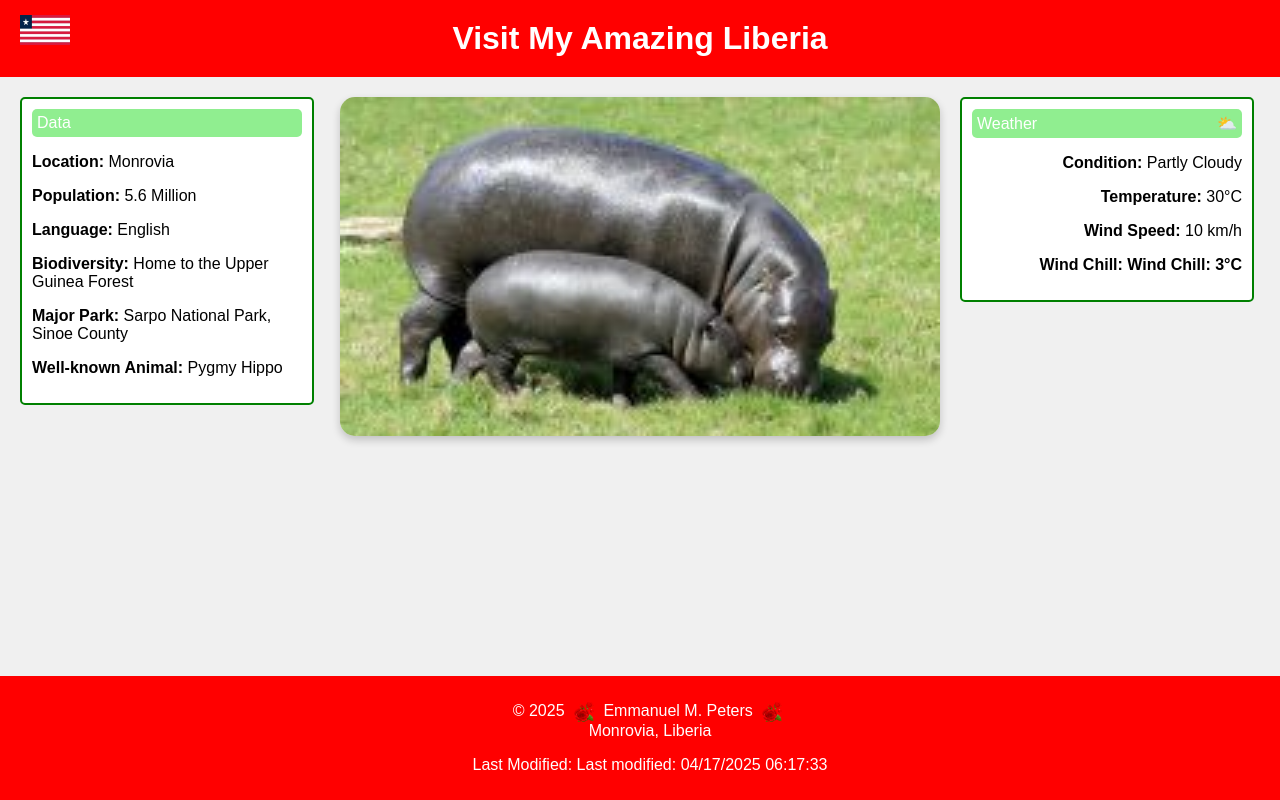
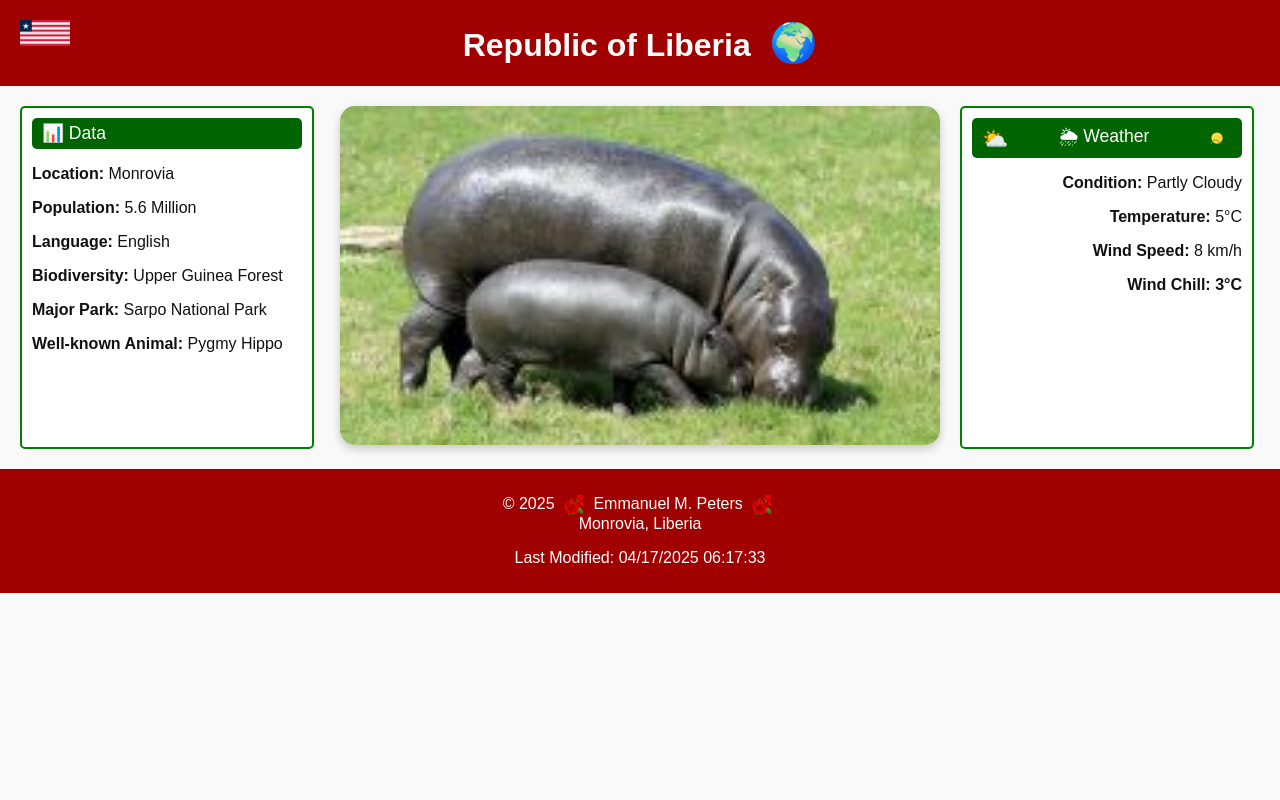
Before and after one commit to epeters2-byui/wdd131, a plain HTML site: page place.html in a window 1280 px wide. Drawn offline with Linux system fonts and the light colour scheme.

Commit message:
Redo place assignment

```diff
--- a/place.html
+++ b/place.html
@@ -1,51 +1,54 @@
 <!DOCTYPE html>
-<html lang="en">
+<html lang="en-US">
 <head>
   <meta charset="UTF-8" />
-  <meta name="viewport" content="width=device-width, initial-scale=1.0" />
+  <meta name="viewport" content="width=device-width, initial-scale=1" />
+  <meta name="description" content="WDD 131 – Dynamic Web Fundamentals - Emmanuel M. Peters">
+  <meta name="author" content="Emmanuel M. Peters">
   <title>Explore Liberia</title>
   <link rel="stylesheet" href="styles/place.css" />
   <script defer src="scripts/place.js"></script>
 </head>
 <body>
   <header>
-    <h1>
-      Visit My Amazing Liberia
-      <img src="images/flag.jpg" alt="Liberia Flag" class="liberia-flag" />
-    </h1>
+    <img src="images/flag.jpg" alt="Liberia Flag" class="liberia-flag" />
+    <h1>Republic of Liberia</h1>
   </header>
 
   <main>
     <div class="hero">
       <picture>
-        <source media="(max-width: 600px)" srcset="images/hero-small.webp" type="image/webp" />
-        <img src="images/hero-large.webp" alt="Hippo in Liberia" class="hero-image" type="image/webp" />
+        <source srcset="images/hero-small.webp" media="(max-width: 600px)" type="image/webp">
+        <source srcset="images/hero-large.webp" media="(min-width: 601px)" type="image/webp">
+        <img src="images/hero-large.jpg" alt="Pygmy Hippo in Liberia" class="hero-image" loading="lazy">
       </picture>
     </div>
 
     <section class="data-section">
-      <div class="section-heading">Data</div>
+      <div class="section-heading">📊 Data</div>
       <div class="section-content">
         <p><strong>Location:</strong> Monrovia</p>
         <p><strong>Population:</strong> 5.6 Million</p>
         <p><strong>Language:</strong> English</p>
-        <p><strong>Biodiversity:</strong> Home to the Upper Guinea Forest</p>
-        <p><strong>Major Park:</strong> Sarpo National Park, Sinoe County</p>
+        <p><strong>Biodiversity:</strong> Upper Guinea Forest</p>
+        <p><strong>Major Park:</strong> Sarpo National Park</p>
         <p><strong>Well-known Animal:</strong> Pygmy Hippo</p>
       </div>
     </section>
 
     <section class="weather-section">
       <div class="section-heading">
-        Weather <span class="weather-icon-mobile">
-
-        </span>
+        <span>🌦 Weather</span>
+        <svg class="weather-icon" xmlns="http://www.w3.org/2000/svg" viewBox="0 0 64 64">
+          <circle cx="32" cy="32" r="12" fill="#FFD93D"/>
+          <path d="M20,45c0-5,4-9,9-9s9,4,9,9" stroke="#5B8C5A" stroke-width="2" fill="none"/>
+        </svg>
       </div>
       <div class="section-content">
         <p><strong>Condition:</strong> Partly Cloudy</p>
-        <p><strong>Temperature:</strong> <span id="temperature">30</span>°C</p>
-        <p><strong>Wind Speed:</strong> <span id="windspeed">10</span> km/h</p>
-        <p><strong>Wind Chill:</strong> <span id="windChill">N/A</span></p>
+        <p><strong>Temperature:</strong> <span id="temperature">5</span>°C</p>
+        <p><strong>Wind Speed:</strong> <span id="windspeed">8</span> km/h</p>
+        <p><strong>Wind Chill:</strong> <span id="windChill">Calculating...</span></p>
       </div>
     </section>
   </main>
--- a/scripts/place.js
+++ b/scripts/place.js
@@ -1,22 +1,25 @@
 // Function for calculating the wind chill factor
 function calculateWindChill(temperature, windSpeed) {
-    if ((temperature <= 10 && windSpeed > 4.8)) {
-        return Math.round(
-            13.12 + 0.6215 * temperature - 11.37 * Math.pow(windSpeed, 0.16) + 0.3965 * temperature * Math.pow(windSpeed, 0.16)
-        );
+    if (temperature <= 10 && windSpeed > 4.8) {
+      return Math.round(
+        13.12 +
+        0.6215 * temperature -
+        11.37 * Math.pow(windSpeed, 0.16) +
+        0.3965 * temperature * Math.pow(windSpeed, 0.16)
+      ) + "°C";
     } else {
-        return "N/A";
+      return "N/A";
     }
-}
+  }
 
-// Static temperature and wind speed
-const temperature = 5;
-const windSpeed = 8;
+  document.addEventListener("DOMContentLoaded", () => {
+    // Set current year and last modified
+    document.getElementById("currentyear").textContent = new Date().getFullYear();
+    document.getElementById("lastModified").textContent = document.lastModified;
 
-// Calculate and display the wind chill
-const windChill = calculateWindChill(temperature, windSpeed);
-document.getElementById('windChill').innerText = "Wind Chill: " + windChill + "°C";
-
-// Display current year and last modified date in footer
-document.getElementById('currentyear').innerText = new Date().getFullYear();
-document.getElementById('lastModified').innerText = "Last modified: " + document.lastModified;
+    // Get values from the HTML and calculate wind chill
+    const temp = parseFloat(document.getElementById("temperature").textContent);
+    const windSpeed = parseFloat(document.getElementById("windspeed").textContent);
+    const windChill = calculateWindChill(temp, windSpeed);
+    document.getElementById("windChill").textContent = windChill;
+  });
--- a/styles/place.css
+++ b/styles/place.css
@@ -1,14 +1,14 @@
-/* Global Styles */
+/* General Styling */
 body {
     font-family: Arial, sans-serif;
     margin: 0;
-    padding: 0;
-    background-color: #f0f0f0;
+    background-color: #f9f9f9;
+    color: #111;
   }
 
   header {
-    background-color: red;
-    color: white;
+    background-color: #a00000;
+    color: #fff;
     padding: 20px;
     display: flex;
     align-items: center;
@@ -18,19 +18,25 @@ header {
 
   .liberia-flag {
     width: 50px;
-    height: 30px;
-    margin-right: 10px;
+    height: auto;
     position: absolute;
     left: 20px;
-    top: 15px;
+    top: 20px;
   }
 
-header h1 {
+  h1 {
     margin: 0;
     text-align: center;
   }
 
-/* Main Layout */
+  /* Pseudo-element Emoticon */
+  header h1::after {
+    content: " 🌍";
+    font-size: 1.2em;
+    margin-left: 8px;
+  }
+
+  /* Layout */
   main {
     display: grid;
     grid-template-areas:
@@ -38,14 +44,10 @@ main {
     grid-template-columns: 1fr 2fr 1fr;
     gap: 20px;
     padding: 20px;
-    align-items: start;
   }
 
-/* Hero Image */
   .hero {
     grid-area: hero;
-    text-align: center;
-    width: 100%;
   }
 
   .hero-image {
@@ -53,56 +55,12 @@ main {
     max-height: 600px;
     object-fit: cover;
     border-radius: 15px;
-    box-shadow: 0 4px 8px rgba(0, 0, 0, 0.2);
+    box-shadow: 0 4px 10px rgba(0, 0, 0, 0.2);
   }
 
-/* Data and Weather Sections */
+  /* Sections */
   .data-section, .weather-section {
-    background-color: white;
-    border: 2px solid green;
-    border-radius: 5px;
-    padding: 10px;
-    width: 90%;
-    min-height: 150px;
-}
-
-.data-section {
-    grid-area: data;
-    text-align: left;
-}
-.weather-section {
-    grid-area: weather;
-    text-align: right;
-}
-.data-section .section-heading,
-.weather-section .section-heading {
-    background-color: lightgreen;
-    color: white;
-    padding: 5px;
-    text-align: right;
-    border-radius: 5px;
-}
-
-/* Footer */
-footer {
-    background-color: red;
-    text-align: center;
-    padding: 10px;
-    color: white;
-    position: fixed;
-    bottom: 0;
-    width: 100%;
-}
-
-footer .rose-icon {
-    width: 20px;
-    height: 20px;
-    vertical-align: middle;
-    margin: 0 5px;
-}
-/* Data and Weather Sections */
-.data-section, .weather-section {
-    background-color: white;
+    background-color: #fff;
     border: 2px solid green;
     border-radius: 5px;
     padding: 10px;
@@ -120,42 +78,53 @@ footer .rose-icon {
     text-align: right;
   }
 
-.data-section .section-heading,
-.weather-section .section-heading {
-    background-color: lightgreen;
-    color: white;
-    padding: 5px;
-    text-align: right;
+  .section-heading {
+    background-color: #006400;
+    color: #fff;
+    padding: 5px 10px;
     border-radius: 5px;
+    font-size: 1.1rem;
     display: flex;
+    align-items: center;
     justify-content: space-between;
-    align-items: center;
   }
 
-/* Weather Icon */
-.weather-icon {
-    display: flex;
-    justify-content: center;
-    align-items: center;
-    margin-left: 10px;
+  /* Pseudo-element emoji before heading */
+  .weather-section .section-heading::before {
+    content: "⛅ ";
+    font-size: 1.2em;
+    margin-right: 8px;
   }
 
-.weather-icon img {
-    width: 40px;
-    height: 40px;
+  /* SVG Icon */
+  .section-heading svg.weather-icon {
+    width: 30px;
+    height: 30px;
+    margin-left: 10px;
+    fill: yellow;
   }
-/* Display Wind Chill */
+
+  /* Wind Chill Style */
   #windChill {
     font-weight: bold;
   }
 
-  /* Large View Weather Icon After Heading */
-  .weather-section .section-heading::after {
-    content: " ⛅";
-    margin-left: 5px;
+  /* Footer */
+  footer {
+    background-color: #a00000;
+    color: #fff;
+    text-align: center;
+    padding: 10px;
   }
 
-/* Media Query for Mobile View */
+  footer .rose-icon {
+    width: 20px;
+    height: 20px;
+    vertical-align: middle;
+    margin: 0 5px;
+  }
+
+  /* Responsive */
   @media only screen and (max-width: 768px) {
     main {
       grid-template-areas:
@@ -165,18 +134,13 @@ footer .rose-icon {
       grid-template-columns: 1fr;
     }
 
-    .hero-image {
+    .data-section, .weather-section {
       width: 100%;
     }
 
-    .data-section, .weather-section {
-        width: 80%;
-    }
-
     .liberia-flag {
+      width: 40px;
+      top: 10px;
       left: 10px;
-        top: 10px;
-        width: 40px;
-        height: 25px;
     }
   }
```
Lines whose indentation alone changed are shown as unchanged.
